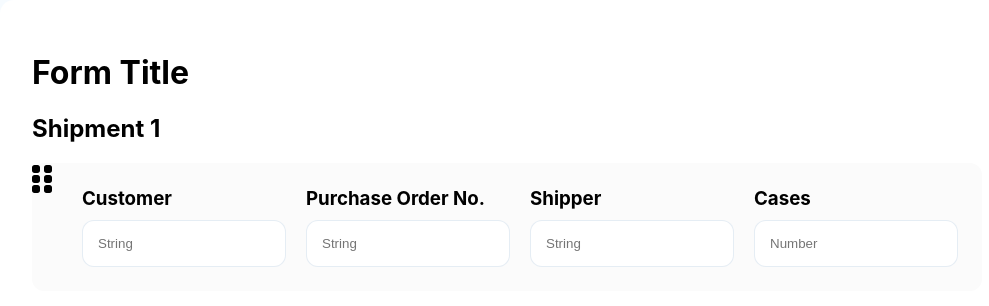
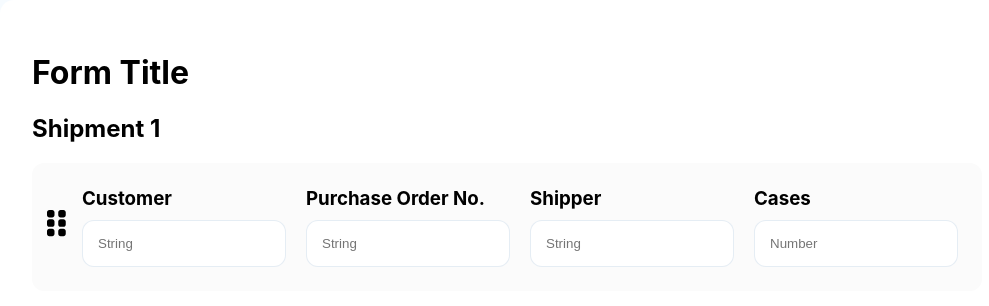
Before and after one commit to SomeChineseGuy/Practice-Projects, a React (Create React App) app in the folder 04-form/form/: page / in a window 1280 px wide. Shown: the top 306 px of the page, without its empty margins (133-1122 px from the left). Built offline with nearby package versions, Linux system fonts and the light colour scheme; the HTML template or start-up script is replaced by a standard one.

Commit message:
Drag and drop layout completed

```diff
--- a/04-form/form/src/App.js
+++ b/04-form/form/src/App.js
@@ -119,7 +119,7 @@ function App() {
       <section className="section-container">
         <h2>{items.sectionTitle}</h2>
         <div className={`form-container ${items.draggable ? "draggable" : ""}` } style={{gridTemplateColumns: `repeat(${items.column}, 1fr)`}} >
-          {items.draggable && <FontAwesomeIcon icon={faGripVertical} className="drag-dots fa-2x" />}
+          {items.draggable && <FontAwesomeIcon icon={faGripVertical} className="drag-dots" />}
           {items && items.elements[0].list.map((item) => {
             return <DropDownItem
               key={item.id}
--- a/04-form/form/src/componets/DropdownItem.css
+++ b/04-form/form/src/componets/DropdownItem.css
@@ -76,6 +76,7 @@ input.selected {
 
 .drag-dots {
   position: absolute;
-  top: 0;
-  left: 0;
+  top: 45px;
+  left: 15px;
+  font-size: 30px;
 }
--- a/04-form/form/src/componets/DropdownItem.js
+++ b/04-form/form/src/componets/DropdownItem.js
@@ -10,7 +10,6 @@ export const DropDownItem = (props) => {
   const handleToggle = (e) => {
     pickUser(e.target.innerText)
     e.target.focus();
-    // console.log(e)
   }
 
   const handleBlur = (e) => {
```
